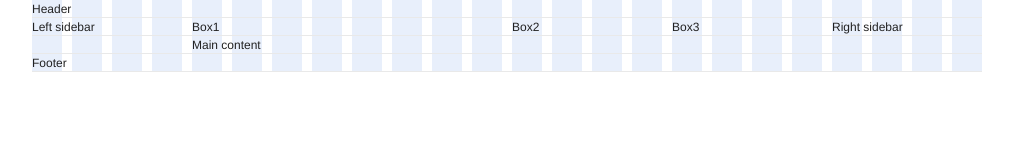
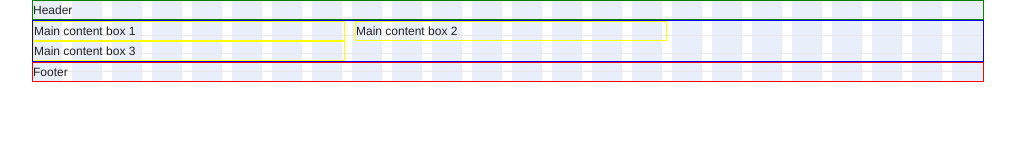
Before and after one commit to wagonlips/blueprint-tutorial, a plain HTML site: page index.html in a window 1280 px wide. Shown: the whole page, without its empty margins (133-1148 px from the left). Drawn offline with Linux system fonts and the light colour scheme.

Commit message:
Screwing around with dimensions and borders.

```diff
--- a/css/style.css
+++ b/css/style.css
@@ -1,11 +1,15 @@
 .grnBorder {
-  border:2px solid green;
+  border:1px solid green;
   }
 
 .redBorder {
-  border:2px solid red;
+  border:1px solid red;
   }
 
 .bluBorder {
-  border:2px solid blue;
+  border:1px solid blue;
   }
+
+.yelBorder {
+  border:1px solid yellow;
+  }
--- a/index.html
+++ b/index.html
@@ -5,37 +5,28 @@
 <meta http-equiv="Content-Type" content="text/html;charset=utf-8" />
 <link rel="stylesheet" href="css/blueprint/screen.css" type="text/css" media="screen, projection">
 <link rel="stylesheet" href="css/blueprint/print.css" type="text/css" media="print">
-<link rel="stylesheet" href="css/style.css" type="text/css" media="print">
 <!--[if lt IE 8]><link rel="stylesheet" href="css/blueprint/ie.css" type="text/css" media="screen, projection"><![endif]-->
+<link rel="stylesheet" href="css/style.css" type="text/css" media="screen">
 </head>
 <body>
 <div class="container showgrid">
-  <div class="span-24 last grnBorder">
+  <div id="header" class="span-24 last grnBorder">
     Header
   </div>
-  <div class="span-4 redBorder">
-    Left sidebar
-  </div>
 
-  <div class="span-16 bluBorder">
-    <div class="span-8">
-      Box1
+  <div class="span-24 bluBorder">
+    <div class="span-8 yelBorder">
+      Main content box 1
     </div>
-    <div class="span-4">
-      Box2
+    <div class="span-8 yelBorder">
+      Main content box 2
     </div>
-    <div class="span-4 last">
-      Box3
-    </div>
-    <div class="span-16 last">
-      Main content
+    <div class="span-8 yelBorder last">
+      Main content box 3
     </div>
   </div>
 
-  <div class="span-4 last">
-    Right sidebar
-  </div>
-  <div class="span-24 last">
+  <div class="span-24 last redBorder">
     Footer
   </div>
 </div>
```
